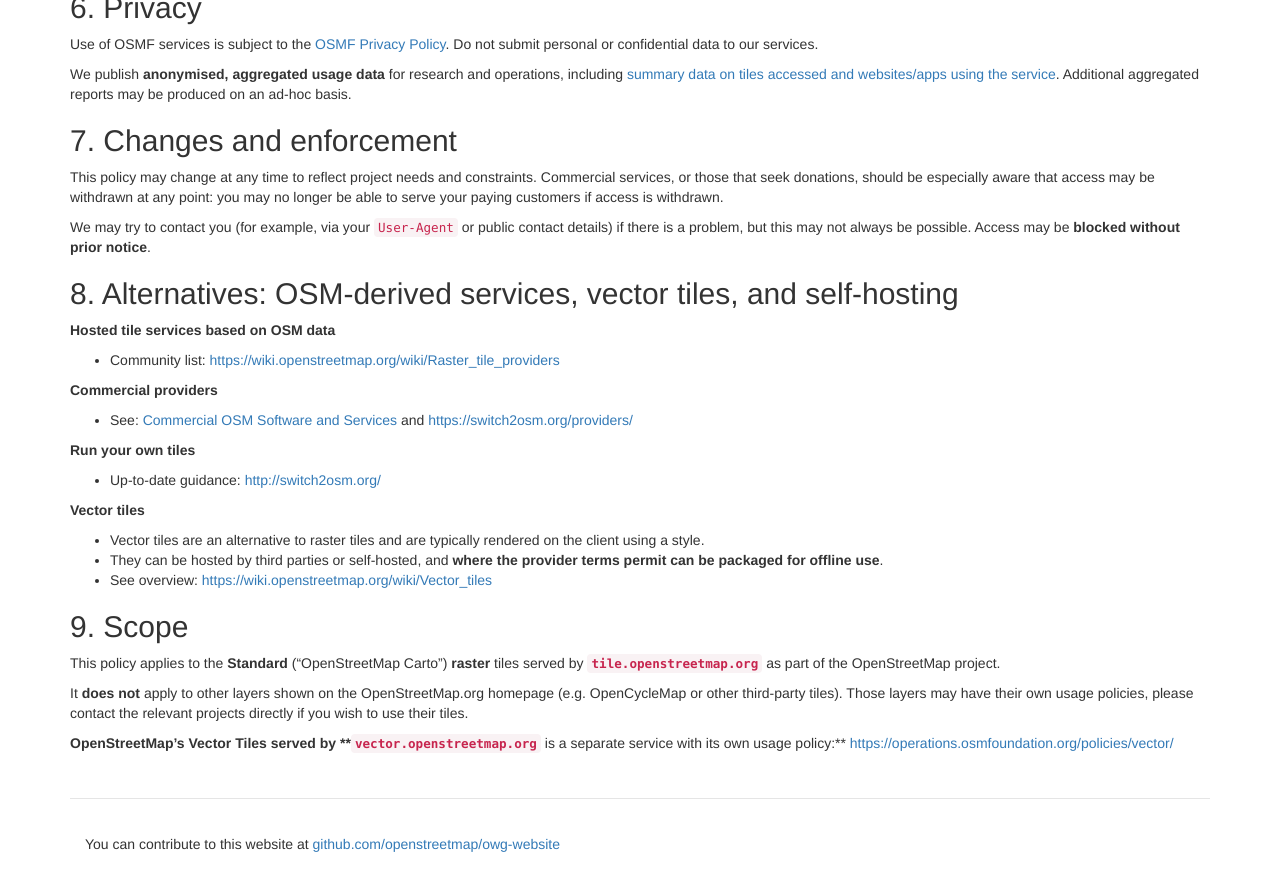
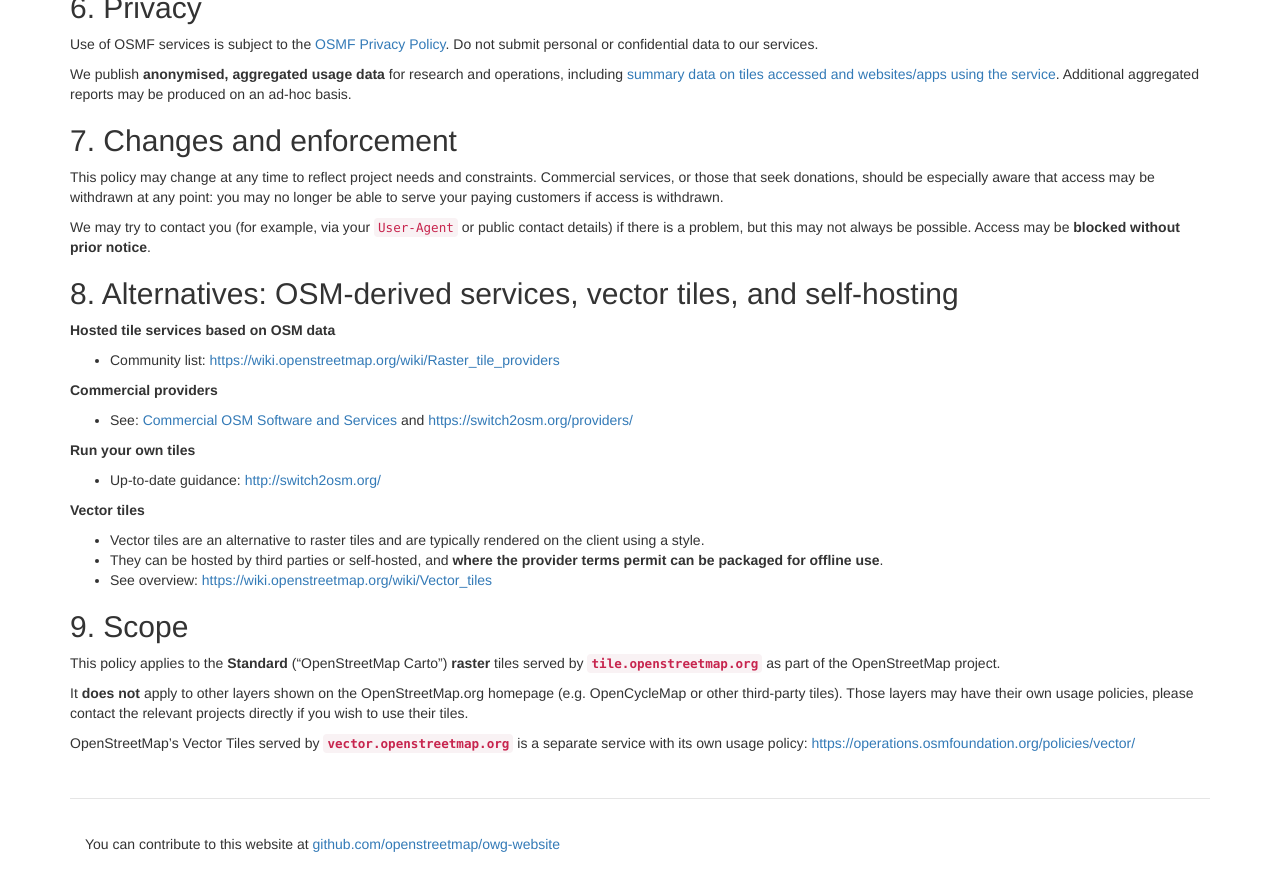
Before and after one commit to openstreetmap/owg-website, a Jekyll site: the page built from policies/tiles.md, in a window 1280 px wide and 900 px high, scrolled down 2721 px. Shown: the top 891 px of the window. Built offline with Jekyll 4.4.1, drawn with Linux system fonts in a browser that asks for light colours.

Commit message:
Minor formatting fix

```diff
--- a/policies/tiles.md
+++ b/policies/tiles.md
@@ -175,4 +175,4 @@
 
 It **does not** apply to other layers shown on the OpenStreetMap.org homepage (e.g. OpenCycleMap or other third-party tiles). Those layers may have their own usage policies, please contact the relevant projects directly if you wish to use their tiles.
 
-**OpenStreetMap's Vector Tiles served by **`vector.openstreetmap.org`** is a separate service with its own usage policy:** [https://operations.osmfoundation.org/policies/vector/](https://operations.osmfoundation.org/policies/vector/)
+OpenStreetMap's Vector Tiles served by **`vector.openstreetmap.org`** is a separate service with its own usage policy: [https://operations.osmfoundation.org/policies/vector/](https://operations.osmfoundation.org/policies/vector/)
```
